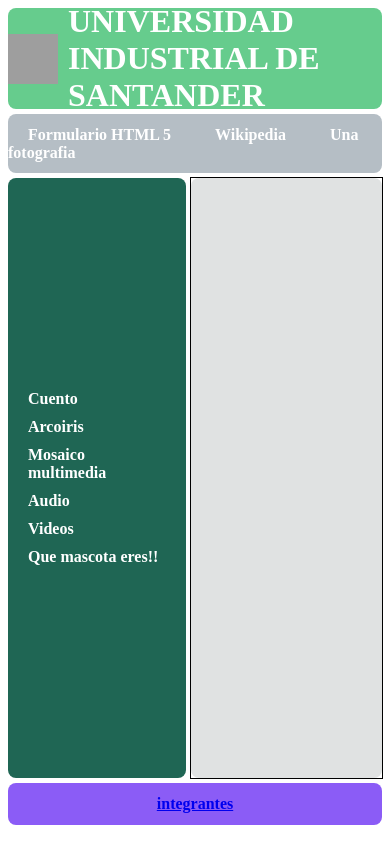
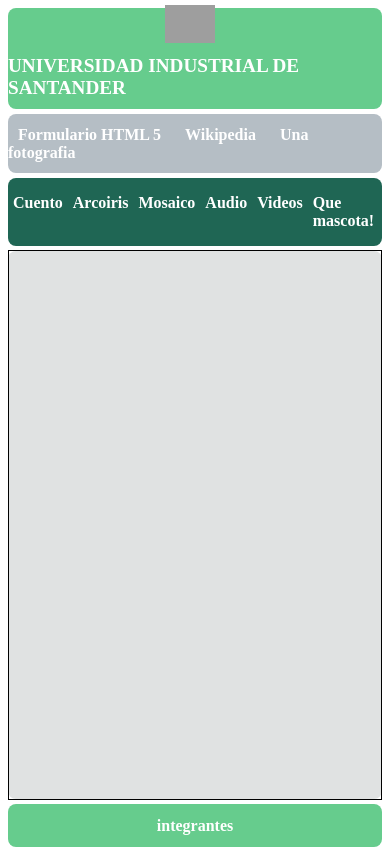
Before and after one commit to jorge-gch/taller_1_web, a plain HTML site: page index2.html in a window 390 px wide. Drawn offline with Linux system fonts and the light colour scheme; grey boxes are pictures that could not be loaded.

Commit message:
footer and image

```diff
--- a/index2.html
+++ b/index2.html
@@ -8,7 +8,7 @@
     <style>
         .grid-area {
             display: grid;
-            grid-template-rows: 12vh 7vh 71vh 5vh;
+            grid-template-rows: 12vh 7vh 73vh 5vh;
 
             gap: 5px;
 
@@ -25,7 +25,7 @@
         .nav a{
             color: white;
             text-decoration: none;
-            margin: 10px 20px;
+            margin: 0 10px;
         }
 
 
@@ -55,7 +55,12 @@
 
         .footer {
             grid-area: footer;
-            background: #8b5cf6;
+            background: #66cc8d;
+        }
+
+        .footer a{
+            color: white;
+            text-decoration: none;
         }
 
         .area-item {
@@ -76,6 +81,41 @@
             height: 50px;
             margin-right: 10px;
         }
+        @media (max-width: 576px) {
+            .grid-area {
+                display: grid;
+                grid-template-rows: 12vh 7vh 8vh 65vh 5vh;
+
+                gap: 5px;
+
+                grid-template-areas:
+                    "header header header header"
+                    "nav nav nav nav"
+                    "sidebar sidebar sidebar sidebar"
+                    "contenido contenido contenido contenido"
+                    "footer footer footer footer";
+            }
+
+            .sidebar div a{
+                display: flex;
+                color: white;
+                text-decoration: none;
+                margin: 0px 5px;
+            }
+            .sidebar div{
+                display: flex;
+            }
+            h1{
+                font-size: 1.2rem;
+            }
+            .header{
+                display: flex;
+                flex-direction: column;
+                align-items: center;
+            }
+        }
+
+
 
     </style>
 </head>
@@ -118,10 +158,10 @@
             <div>
                 <a href="cuento.html" target="frame">Cuento</a>
                 <a href="arcoiris.html" target="frame">Arcoiris</a>
-                <a href="carrusel.html" target="frame">Mosaico multimedia</a>
+                <a href="carrusel.html" target="frame">Mosaico</a>
                 <a href="audios.html" target="frame">Audio</a>
                 <a href="videos.html" target="frame">Videos</a>
-                <a href="que_mascota.html" target="frame">Que mascota eres!!</a>
+                <a href="que_mascota.html" target="frame">Que mascota!</a>
             </div>
         </div>
 
@@ -139,6 +179,5 @@
         </div>
 
     </div>
-
 </body>
 </html>
```
Also changed, not shown: css/styles.css (+8 -0 lines), footer.html (+3 -7 lines), foto.html (+1 -3 lines).
